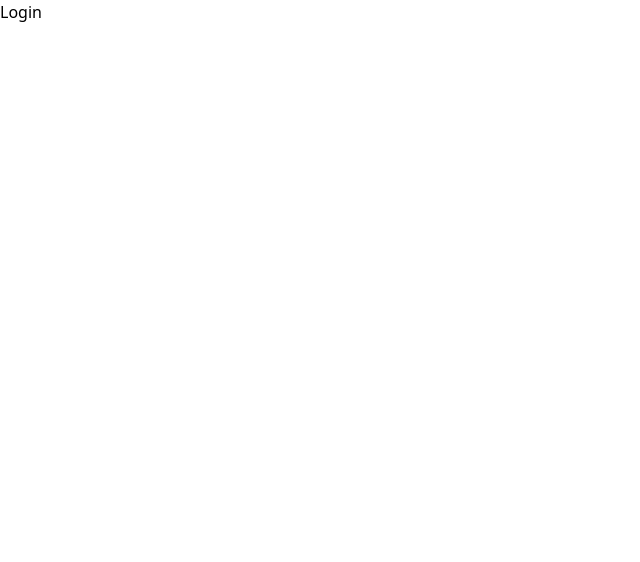
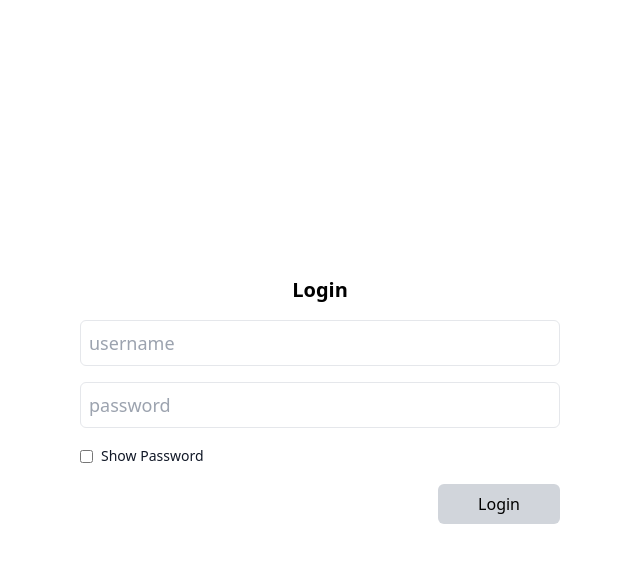
Before and after one commit to shajahansheik/react-app, a React (Create React App) app: page /login in a window 1280 px wide. Shown: the top 562 px of the page, without its empty margins (0-640 px from the left). Built offline with nearby package versions, Linux system fonts and the light colour scheme.

Commit message:
login page

```diff
--- a/src/App.tsx
+++ b/src/App.tsx
@@ -35,7 +35,7 @@ function App() {
 
       <Routes>
         <Route path='/login' element={<Login />} />
-        <Route path='/dashboard/*' element={<ProtectRoute><Dashboard/></ProtectRoute>} />
+        <Route path='/*' element={<ProtectRoute><Dashboard/></ProtectRoute>} />
         <Route path='*' element={<div>Not Found</div>} />
       </Routes>
     </Router>
--- a/src/app-commons/login.tsx
+++ b/src/app-commons/login.tsx
@@ -13,9 +13,23 @@ function Login() {
     };
 
     return (
-        <div>
+        <div className='grid grid-cols-2 h-screen'>
+            <div>
             {/* Login form */}
-            <button onClick={() => handleLogin()}>Login</button>
+            <div className='flex flex-col space-y-4 items-center justify-center h-full px-20'>
+            <h1 className='text-xl font-semibold'>Login</h1>
+                <input className='px-2 py-2 text-lg outline-none hover:outline-none border rounded-md w-full' type="text" placeholder="username" />
+                <input className='px-2 py-2 text-lg outline-none hover:outline-none border rounded-md w-full' type="password" placeholder="password" />
+                <div className='w-full flex items-center justify-start space-x-2'>
+                <input type="checkbox" name="pwd" id="pwd" className='rounded border-gray-300 text-indigo-600 focus:ring-indigo-600' />
+                <label className='ml-3 block text-sm leading-6 text-gray-900' htmlFor="pwd">Show Password</label>
+                </div>
+                <div className='w-full flex items-center justify-end'>
+                <button className='px-10 py-2 rounded-md bg-gray-300 hover:bg-green-500 hover:text-white hover:shadow-md' onClick={() => handleLogin()}>Login</button>
+                </div>
+            </div>
+        </div>
+            <div></div>
         </div>
     );
 }
--- a/tailwind.config.js
+++ b/tailwind.config.js
@@ -6,5 +6,7 @@ module.exports = {
   theme: {
     extend: {},
   },
-  plugins: [],
+  plugins: [
+
+  ],
 }
```
